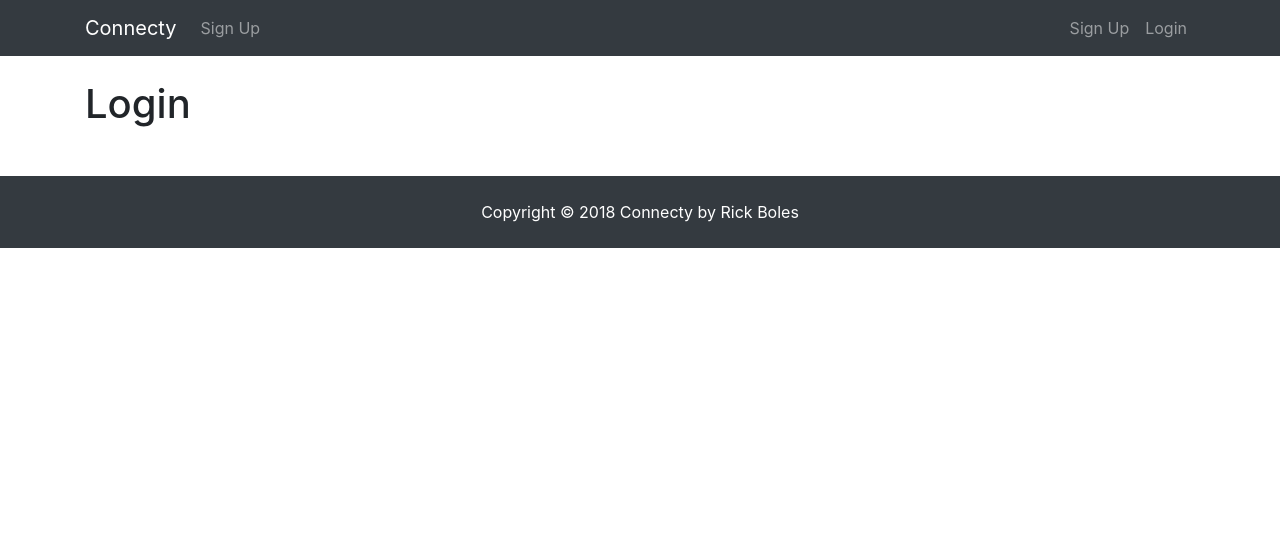
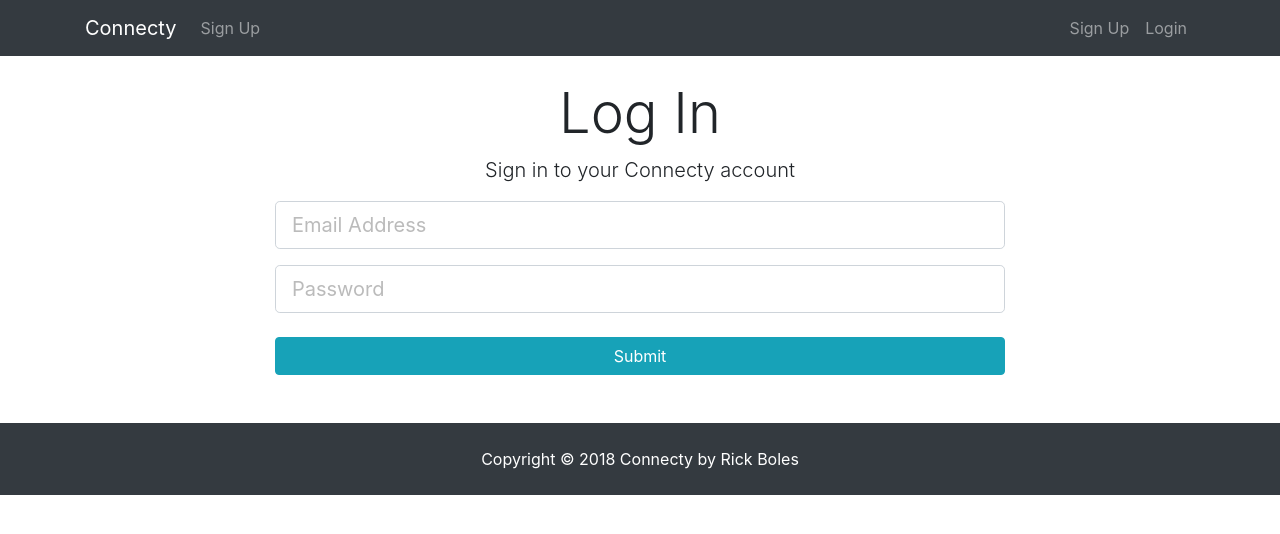
Before and after one commit to liketysplit/Connecty, a React (Create React App) app in the folder client/: page /login in a window 1280 px wide. Shown: the top 534 px of the page. Built offline with nearby package versions, Linux system fonts and the light colour scheme.

Commit message:
7.1 Action && 7.2 Reducer && 7.3 React Component

```diff
--- a/client/package.json
+++ b/client/package.json
@@ -8,6 +8,7 @@
   "dependencies": {
     "axios": "^0.18.0",
     "classnames": "^2.2.6",
+    "jwt-decode": "^2.2.0",
     "lodash": "^4.17.11",
     "react": "^16.6.3",
     "react-dom": "^16.6.3",
--- a/client/src/actions/authActions.js
+++ b/client/src/actions/authActions.js
@@ -1,6 +1,8 @@
 import axios from "axios";
 
-import { SET_ERRORS } from "./types";
+import jwt_decode from "jwt-decode";
+
+import { SET_ERRORS, SET_CURRENT_USER } from "./types";
 
 // Register User
 export const registerUser = (userData, history) => dispatch => {
@@ -23,3 +25,50 @@
 			})
 		);
 };
+
+// Login User - Get User Token
+export const loginUser = userData => dispatch => {
+	axios
+		.post("/api/users/login", userData)
+		.then(res => {
+			const { token } = res.data;
+			// Set token to local storage
+			localStorage.setItem("jwtToken", token);
+			// Set token to Authorization header
+			setAuthToken(token);
+			// Decode token to get user data
+			const decoded = jwt_decode(token);
+			// Set current user
+			dispatch(setCurrentUser(decoded));
+			// Clear the errors state
+			dispatch({
+				type: SET_ERRORS,
+				payload: {}
+			});
+		})
+		.catch(err =>
+			dispatch({
+				type: SET_ERRORS,
+				payload: err.response.data
+			})
+		);
+};
+
+// Set Authorization header
+export const setAuthToken = token => {
+	if (token) {
+		// Apply to every request
+		axios.defaults.headers.common["Authorization"] = token;
+	} else {
+		// Delete auth header
+		delete axios.defaults.headers.common["Authorization"];
+	}
+};
+
+// Set logged in user
+export const setCurrentUser = decoded => {
+	return {
+		type: SET_CURRENT_USER,
+		payload: decoded
+	};
+};
--- a/client/src/components/auth/Login.js
+++ b/client/src/components/auth/Login.js
@@ -1,13 +1,121 @@
 import React, { Component } from "react";
+import classnames from "classnames";
+import { connect } from "react-redux";
+import { loginUser } from "../../actions/authActions";
+import PropTypes from "prop-types";
 
 class Login extends Component {
+	constructor() {
+		super();
+		this.state = {
+			email: "",
+			password: "",
+			errors: {}
+		};
+
+		this.onInputChange = this.onInputChange.bind(this);
+		this.onFormSubmit = this.onFormSubmit.bind(this);
+	}
+
+	componentWillReceiveProps(nextProps) {
+		if (nextProps.errors) {
+			this.setState({ errors: nextProps.errors });
+		}
+	}
+
+	onFormSubmit(e) {
+		e.preventDefault();
+
+		const newUser = {
+			email: this.state.email,
+			password: this.state.password
+		};
+
+		this.props.loginUser(newUser);
+	}
+
+	onInputChange(e) {
+		this.setState({ [e.target.name]: e.target.value });
+	}
+
 	render() {
+		const { errors } = this.state;
+
 		return (
-			<div className="container">
-				<h1>Login</h1>
+			<div className="login">
+				<div className="container">
+					<div className="row">
+						<div className="col-md-8 m-auto">
+							<h1 className="display-4 text-center">Log In</h1>
+							<p className="lead text-center">
+								Sign in to your Connecty account
+							</p>
+							<form onSubmit={this.onFormSubmit}>
+								<div className="form-group">
+									<input
+										type="email"
+										className={classnames(
+											"form-control form-control-lg",
+											{
+												"is-invalid": errors.email
+											}
+										)}
+										placeholder="Email Address"
+										name="email"
+										value={this.state.email}
+										onChange={this.onInputChange}
+									/>
+									{errors.email && (
+										<div className="invalid-feedback">
+											{errors.email}
+										</div>
+									)}
+								</div>
+								<div className="form-group">
+									<input
+										type="password"
+										className={classnames(
+											"form-control form-control-lg",
+											{
+												"is-invalid": errors.password
+											}
+										)}
+										placeholder="Password"
+										name="password"
+										value={this.state.password}
+										onChange={this.onInputChange}
+									/>
+									{errors.password && (
+										<div className="invalid-feedback">
+											{errors.password}
+										</div>
+									)}
+								</div>
+								<input
+									type="submit"
+									className="btn btn-info btn-block mt-4"
+								/>
+							</form>
+						</div>
+					</div>
+				</div>
 			</div>
 		);
 	}
 }
 
-export default Login;
+Login.propTypes = {
+	loginUser: PropTypes.func.isRequired,
+	auth: PropTypes.object.isRequired,
+	errors: PropTypes.object.isRequired
+};
+
+const mapStateToProps = state => ({
+	auth: state.auth,
+	errors: state.errors
+});
+
+export default connect(
+	mapStateToProps,
+	{ loginUser }
+)(Login);
--- a/client/src/components/auth/Register.js
+++ b/client/src/components/auth/Register.js
@@ -1,5 +1,4 @@
 import React, { Component } from "react";
-// import axios from "axios";
 import classnames from "classnames";
 import { connect } from "react-redux";
 import { registerUser } from "../../actions/authActions";
@@ -40,12 +39,6 @@
 			password2: this.state.password2
 		};
 
-		// axios
-		//  .post("api/users/register", newUser)
-		//  // .then(res => console.log(res.data))
-		//  .then(res => this.props.history.push("/login"))
-		//  .catch(err => this.setState({ errors: err.response.data }));
-
 		this.props.registerUser(newUser, this.props.history);
 	}
 
@@ -59,7 +52,7 @@
 						<div className="col-md-8 m-auto">
 							<h1 className="display-4 text-center">Sign Up</h1>
 							<p className="lead text-center">
-								Create your DevConnector account
+								Create your Connecty account
 							</p>
 							<form noValidate onSubmit={this.onFormSubmit}>
 								<div className="form-group">
--- a/client/src/reducers/authReducer.js
+++ b/client/src/reducers/authReducer.js
@@ -1,3 +1,6 @@
+import _ from "lodash";
+import { SET_CURRENT_USER } from "../actions/types";
+
 const initialState = {
 	isAuthenticaed: false,
 	user: {}
@@ -5,8 +8,13 @@
 
 export default function(state = initialState, action) {
 	switch (action.type) {
-		// Will deal with SET_CURRENT_USER actions later
-
+		// Deals with SET_CURRENT_USER actions here
+		case SET_CURRENT_USER:
+			return {
+				...state,
+				isAuthenticated: !_.isEmpty(action.payload),
+				user: action.payload // action.payload contains user's data
+			};
 		default:
 			return state;
 	}
```
